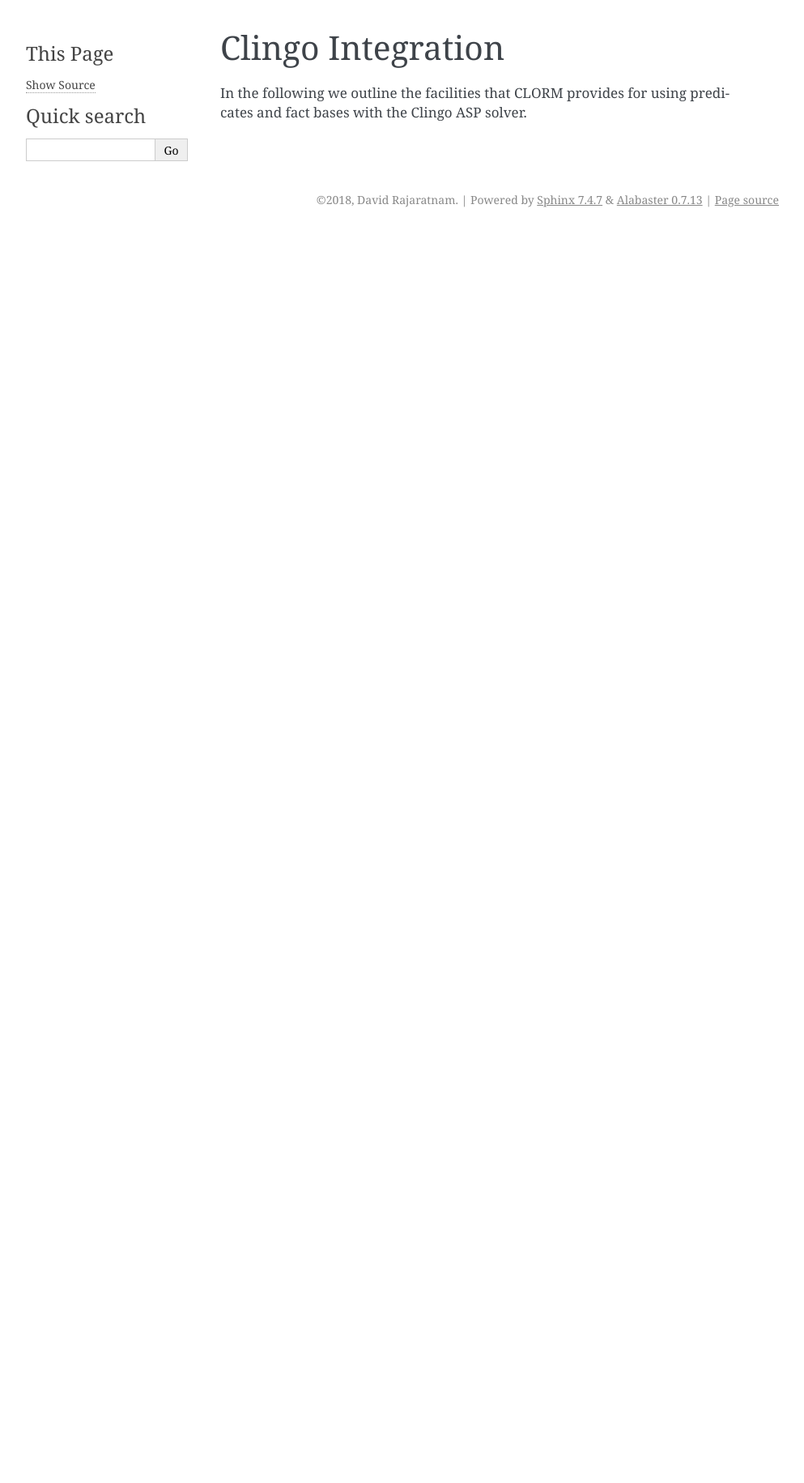
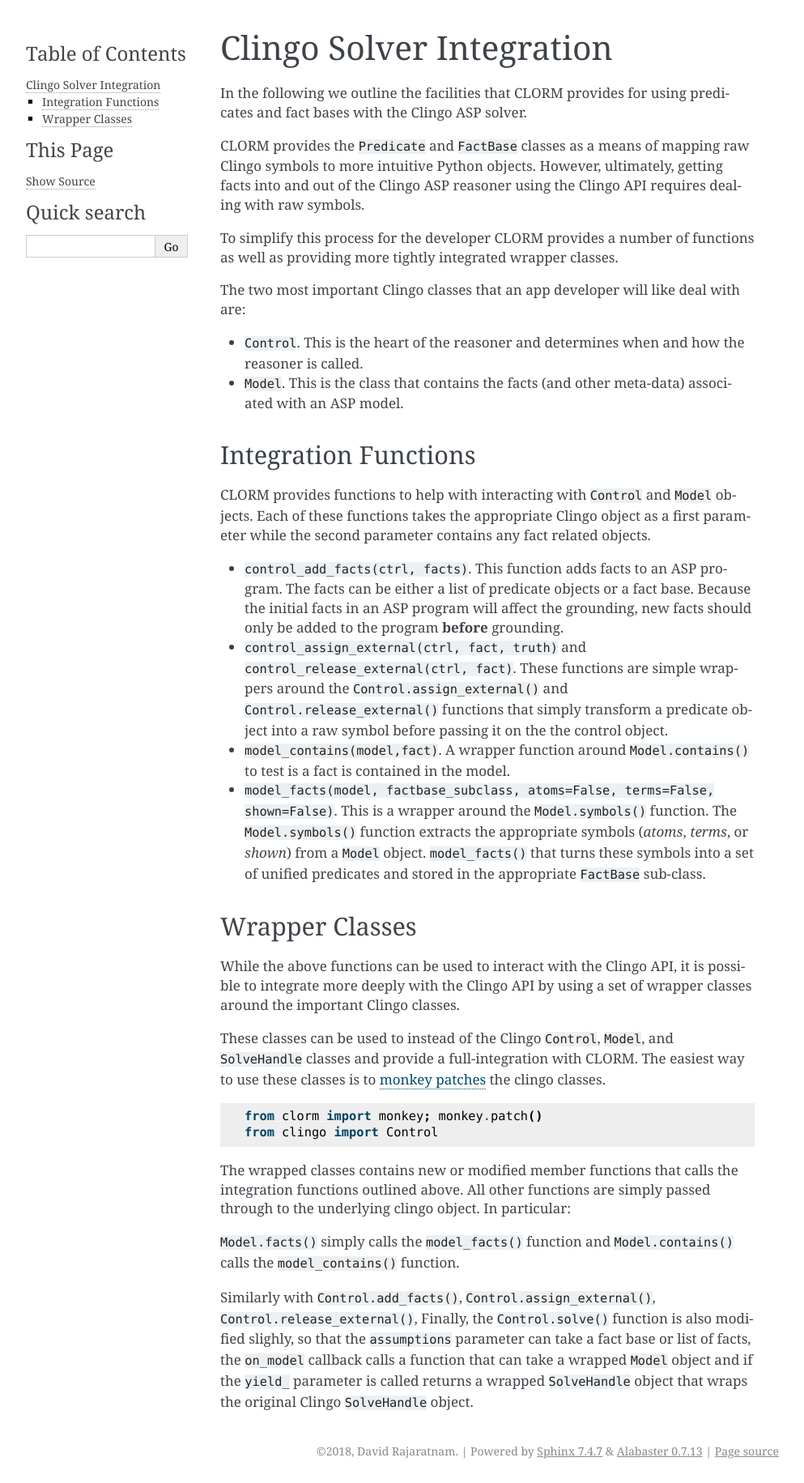
Before and after one commit to potassco/clorm, a Sphinx documentation site: the page built from docs/clorm/clingo.rst, in a window 1280 px wide. Shown: the whole page at 81% size, without its empty margins (148-1141 px from the left). Built offline with Sphinx 7.4.7, drawn with Linux system fonts in a browser that asks for light colours; before the commit the page ends 900 px from its top, so only the background shows below that.

Commit message:
More documentation

```diff
--- a/docs/clorm/clingo.rst
+++ b/docs/clorm/clingo.rst
@@ -1,5 +1,80 @@
-Clingo Integration
-------------------
+Clingo Solver Integration
+=========================
 
 In the following we outline the facilities that CLORM provides for using
 predicates and fact bases with the Clingo ASP solver.
+
+CLORM provides the ``Predicate`` and ``FactBase`` classes as a means of mapping
+raw Clingo symbols to more intuitive Python objects. However, ultimately,
+getting facts into and out of the Clingo ASP reasoner using the Clingo API
+requires dealing with raw symbols.
+
+To simplify this process for the developer CLORM provides a number of functions
+as well as providing more tightly integrated wrapper classes.
+
+The two most important Clingo classes that an app developer will like deal with are:
+
+* ``Control``. This is the heart of the reasoner and determines when and how the
+  reasoner is called.
+* ``Model``. This is the class that contains the facts (and other meta-data)
+  associated with an ASP model.
+
+Integration Functions
+---------------------
+
+CLORM provides functions to help with interacting with ``Control`` and ``Model``
+objects. Each of these functions takes the appropriate Clingo object as a first
+parameter while the second parameter contains any fact related objects.
+
+* ``control_add_facts(ctrl, facts)``.  This function adds facts to an ASP
+  program. The facts can be either a list of predicate objects or a fact
+  base. Because the initial facts in an ASP program will affect the grounding,
+  new facts should only be added to the program **before** grounding.
+
+* ``control_assign_external(ctrl, fact, truth)`` and
+  ``control_release_external(ctrl, fact)``. These functions are simple wrappers
+  around the ``Control.assign_external()`` and ``Control.release_external()``
+  functions that simply transform a predicate object into a raw symbol before
+  passing it on the the control object.
+
+* ``model_contains(model,fact)``. A wrapper function around ``Model.contains()``
+  to test is a fact is contained in the model.
+
+* ``model_facts(model, factbase_subclass, atoms=False, terms=False,
+  shown=False)``. This is a wrapper around the ``Model.symbols()`` function. The
+  ``Model.symbols()`` function extracts the appropriate symbols (*atoms*,
+  *terms*, or *shown*) from a ``Model`` object. ``model_facts()`` that turns
+  these symbols into a set of unified predicates and stored in the appropriate
+  ``FactBase`` sub-class.
+
+Wrapper Classes
+---------------
+
+While the above functions can be used to interact with the Clingo API, it is
+possible to integrate more deeply with the Clingo API by using a set of wrapper
+classes around the important Clingo classes.
+
+These classes can be used to instead of the Clingo ``Control``, ``Model``, and
+``SolveHandle`` classes and provide a full-integration with CLORM. The easiest
+way to use these classes is to `monkey patches
+<https://en.wikipedia.org/wiki/Monkey_patch>`_ the clingo classes.
+
+.. code-block:: python
+
+   from clorm import monkey; monkey.patch()
+   from clingo import Control
+
+The wrapped classes contains new or modified member functions that calls the
+integration functions outlined above. All other functions are simply passed
+through to the underlying clingo object. In particular:
+
+``Model.facts()`` simply calls the ``model_facts()`` function and
+``Model.contains()`` calls the ``model_contains()`` function.
+
+Similarly with ``Control.add_facts()``, ``Control.assign_external()``,
+``Control.release_external()``, Finally, the ``Control.solve()`` function is
+also modified slighly, so that the ``assumptions`` parameter can take a fact
+base or list of facts, the ``on_model`` callback calls a function that can take
+a wrapped ``Model`` object and if the ``yield_`` parameter is called returns a
+wrapped ``SolveHandle`` object that wraps the original Clingo ``SolveHandle``
+object.
```
Also changed, not shown: docs/clorm/factbase.rst (+24 -1 lines).
